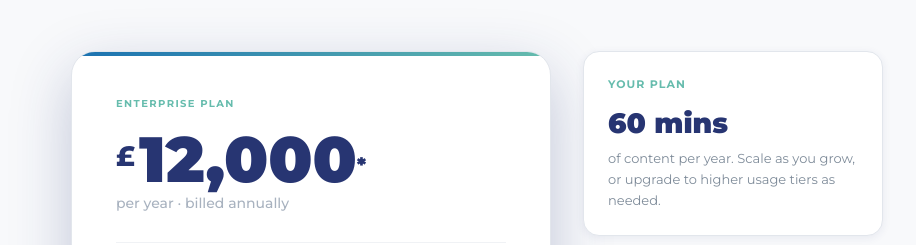
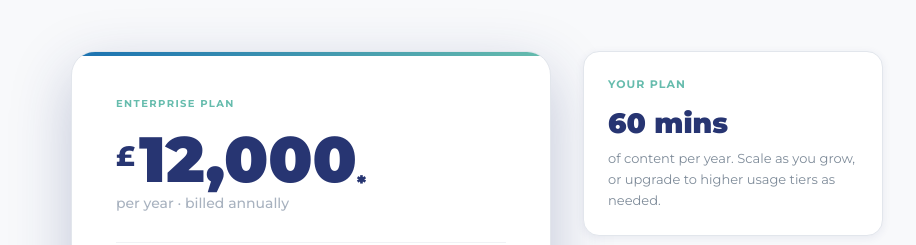
Before and after one commit to rajvalley-textra/textra-video, a Next.js app: page / in a window 1280 px wide. Shown: the part 5460-5705 px from the top of the page, without its empty margins (163-1079 px from the left). Built offline with nearby package versions, Linux system fonts and the light colour scheme.

Commit message:
Asterisk as subscript at bottom of last zero

```diff
--- a/components/PricingSection.tsx
+++ b/components/PricingSection.tsx
@@ -34,7 +34,7 @@ export default function PricingSection() {
               <div style={{ fontSize: 10, fontWeight: 700, letterSpacing: '0.14em', textTransform: 'uppercase', color: C.teal, marginBottom: 16 }}>Enterprise Plan</div>
               <div style={{ display: 'flex', alignItems: 'flex-start', gap: 4 }}>
                 <span style={{ fontSize: 28, fontWeight: 800, color: C.navy, marginTop: 8 }}>£</span>
-                <span style={{ fontSize: 64, fontWeight: 900, color: C.navy, lineHeight: 1 }}>12,000<sup style={{ fontSize: 20 }}>*</sup></span>
+                <span style={{ fontSize: 64, fontWeight: 900, color: C.navy, lineHeight: 1 }}>12,000<sub style={{ fontSize: 20, position: 'relative', top: 8 }}>*</sub></span>
               </div>
               <div style={{ fontSize: 14, color: C.gray400, fontWeight: 500, marginTop: 2 }}>per year · billed annually</div>
             </div>
```
